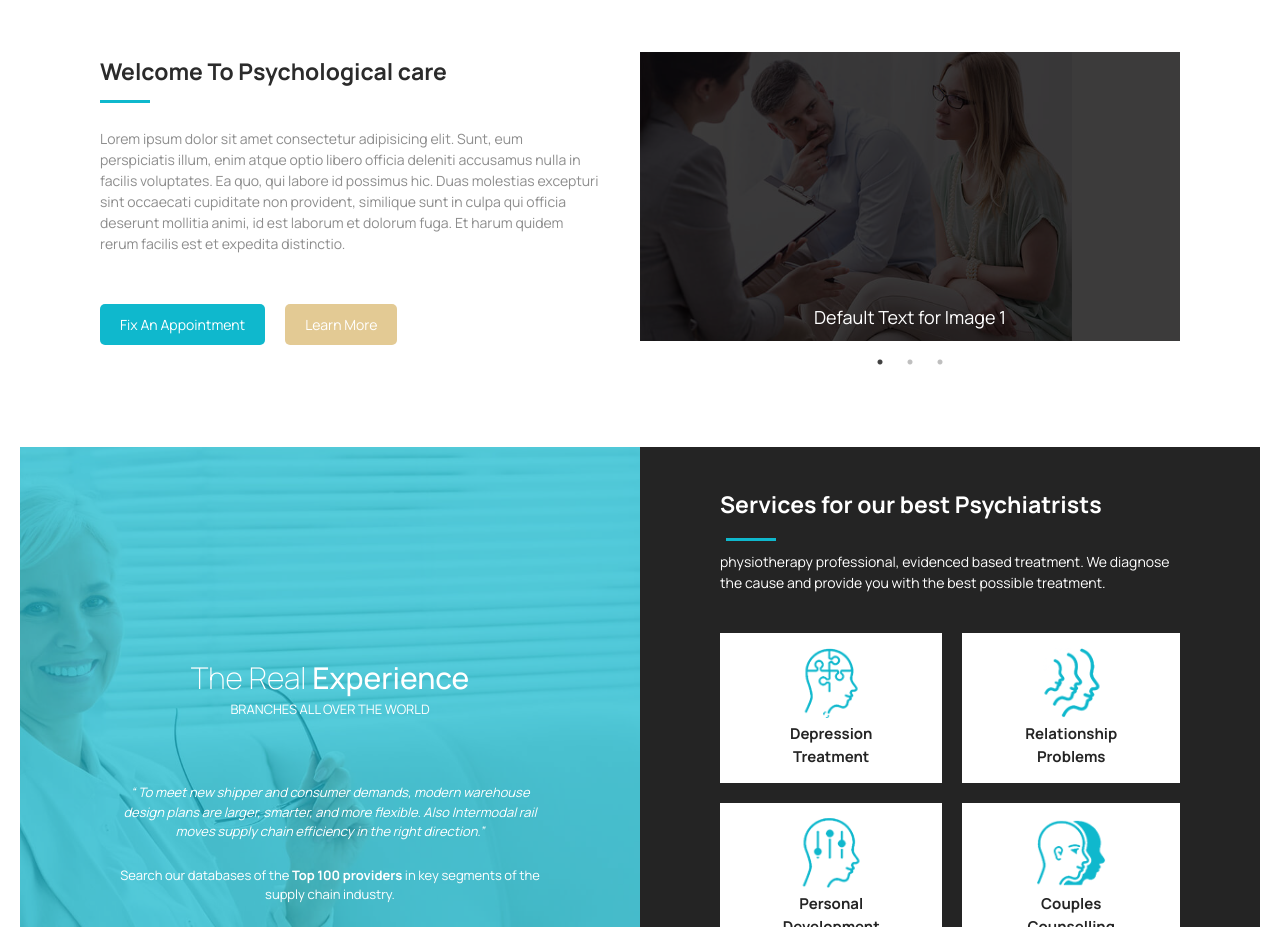
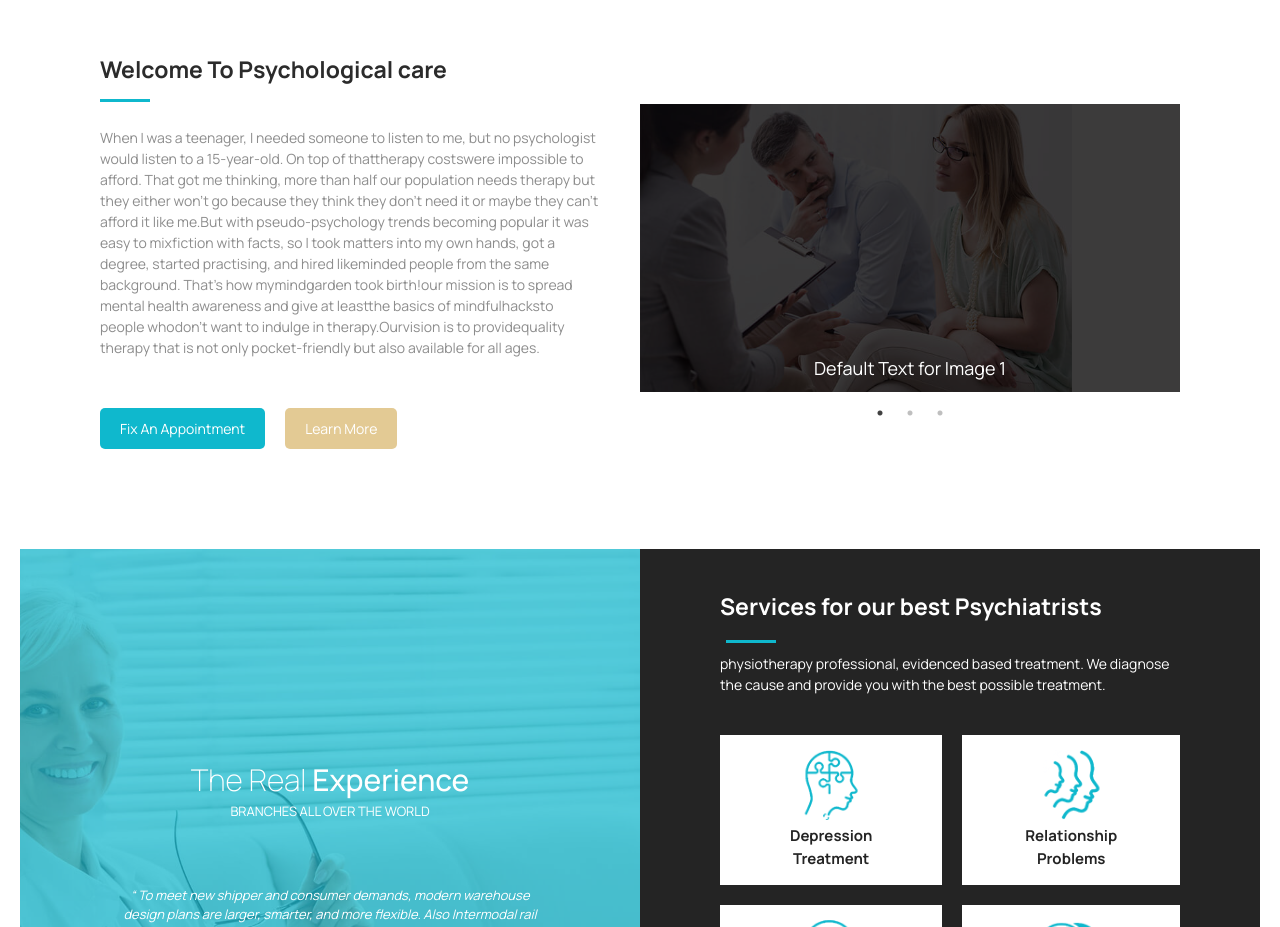
Before and after one commit to chandan873/mern-blog, a React (Create React App) app in the folder frontend/: page / in a window 1280 px wide. Shown: the part 780-1707 px from the top of the page. Built offline with nearby package versions, Linux system fonts and the light colour scheme; no server answers; a web font is replaced by a local one.

Commit message:
Update About.jsx

```diff
--- a/frontend/src/components/About.jsx
+++ b/frontend/src/components/About.jsx
@@ -23,9 +23,11 @@ const About = () => {
                 <h1 className="underlined">Welcome To Psychological care</h1>
 
                 <p>
+When I was a teenager, I needed someone to listen to me, but no psychologist would listen to a 15-year-old. On top of thattherapy costswere impossible to afford. That got me thinking, more than half our population needs therapy but they either won’t go because they think they don’t need it or maybe they can’t afford it like me.But with pseudo-psychology trends becoming popular it was easy to mixfiction with facts, so I took matters into my own hands, got a degree, started practising, and hired likeminded people from the same background.
+That’s how mymindgarden took birth!our mission is to spread mental health awareness and give at leastthe basics of mindfulhacksto people whodon't want to indulge in therapy.Ourvision is to providequality therapy that is not only pocket-friendly but also available for all ages.
 
 
-                    Lorem ipsum dolor sit amet consectetur adipisicing elit. Sunt, eum perspiciatis illum, enim atque optio libero officia deleniti accusamus nulla in facilis voluptates. Ea quo, qui labore id possimus hic. Duas molestias excepturi sint occaecati cupiditate non provident, similique sunt in culpa qui officia deserunt mollitia animi, id est laborum et dolorum fuga. Et harum quidem rerum facilis est et expedita distinctio.</p>
+                   </p>
 
                 <div className='btns'>
                     <button className='btn1'>Fix An Appointment</button>
```
